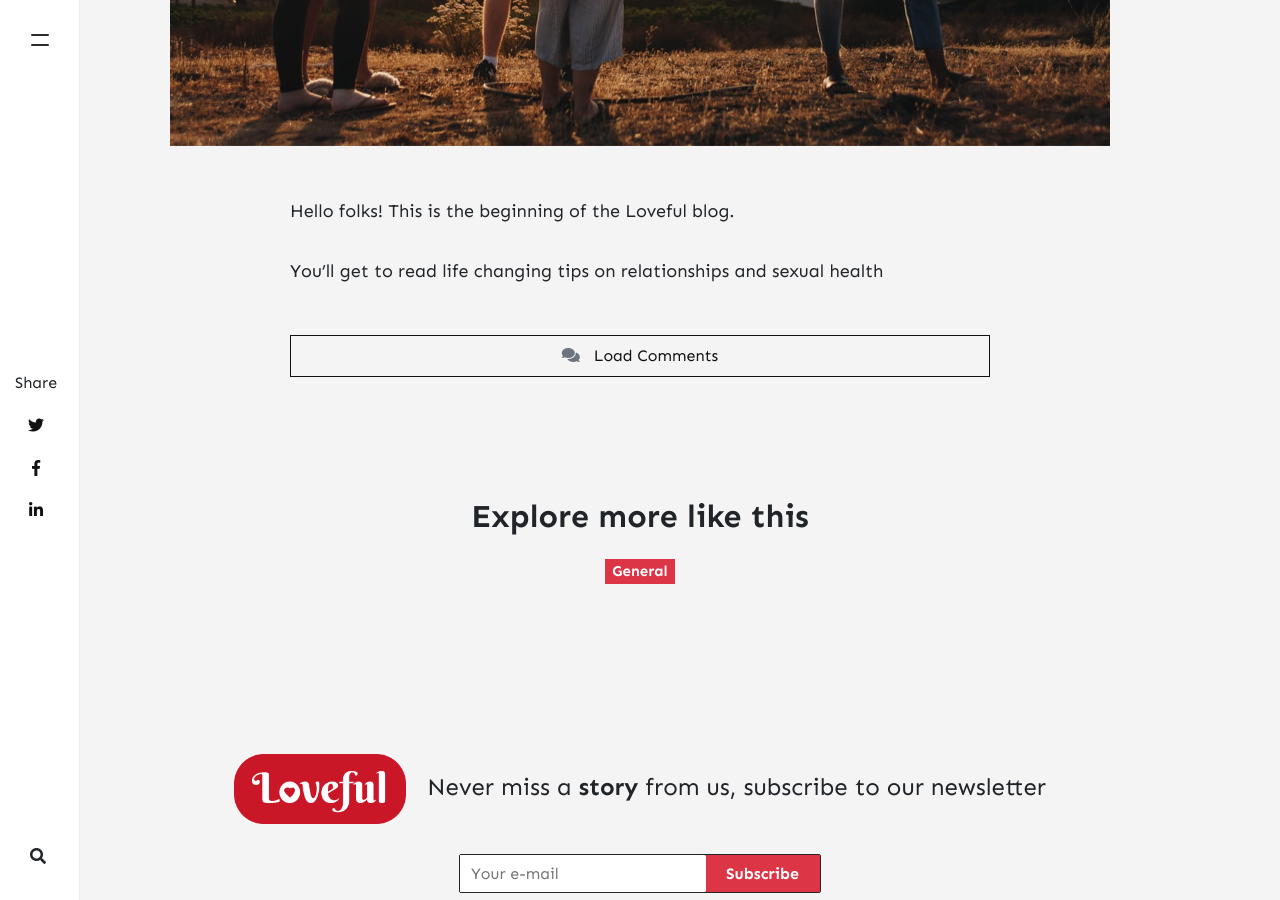
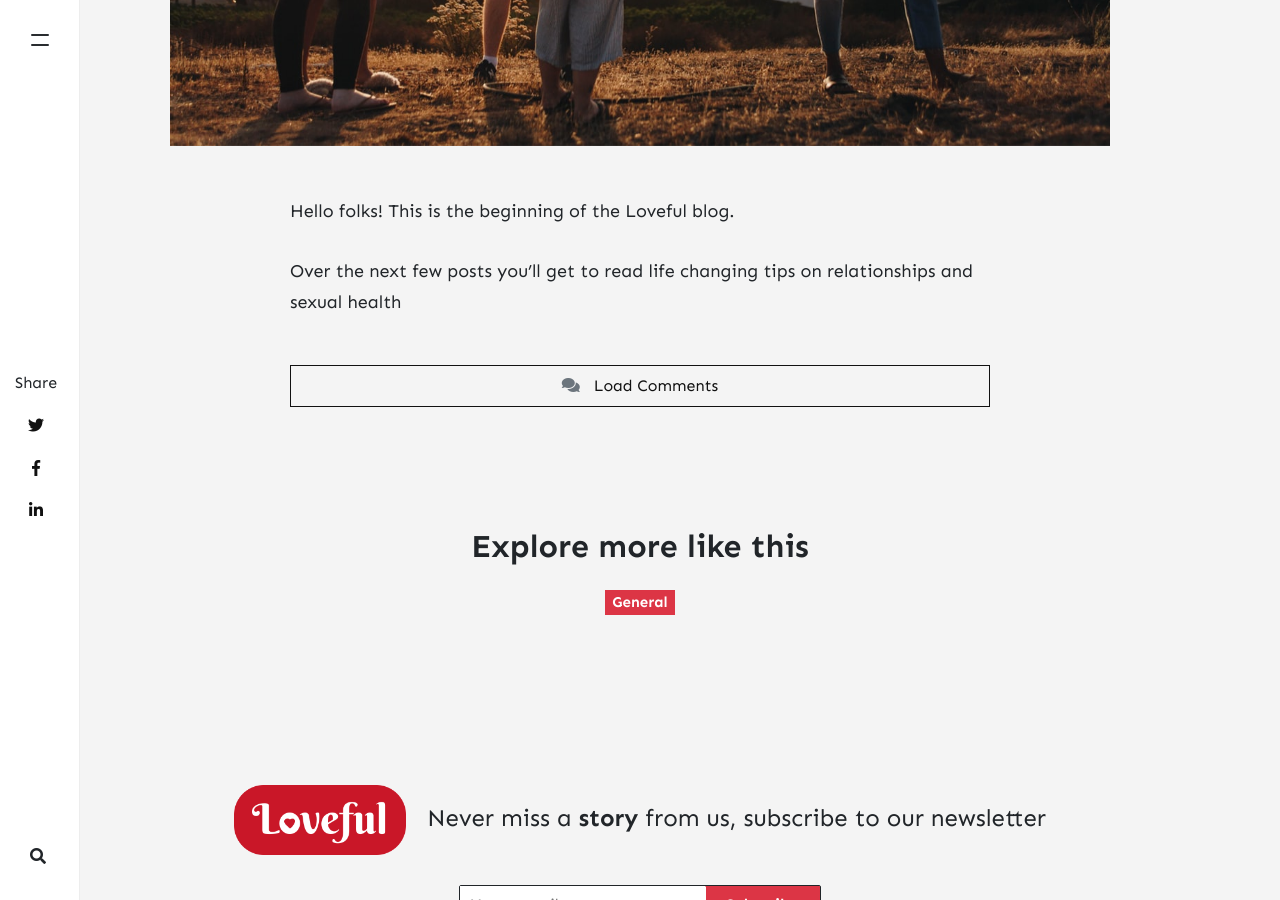
Before and after one commit to stackbit-projects/happy-zebra-28bc2, a Jekyll site: the page built from _posts/2021-09-01-welcome-to-loveful.md, in a window 1280 px wide and 900 px high, scrolled down 847 px. Built offline with Jekyll 4.4.1, drawn with Linux system fonts in a browser that asks for light colours; nearby versions of some CDN libraries; comment, search, counter and statistics services are not loaded.

Commit message:
2021-09-01-welcome-to-loveful.md: changed

```diff
--- a/_posts/2021-09-01-welcome-to-loveful.md
+++ b/_posts/2021-09-01-welcome-to-loveful.md
@@ -10,4 +10,4 @@ image: assets/images/2.jpg
 Hello folks!
 This is the beginning of the Loveful blog.
 
-You'll get to read life changing tips on relationships and sexual health
+Over the next few posts you'll get to read life changing tips on relationships and sexual health
```
